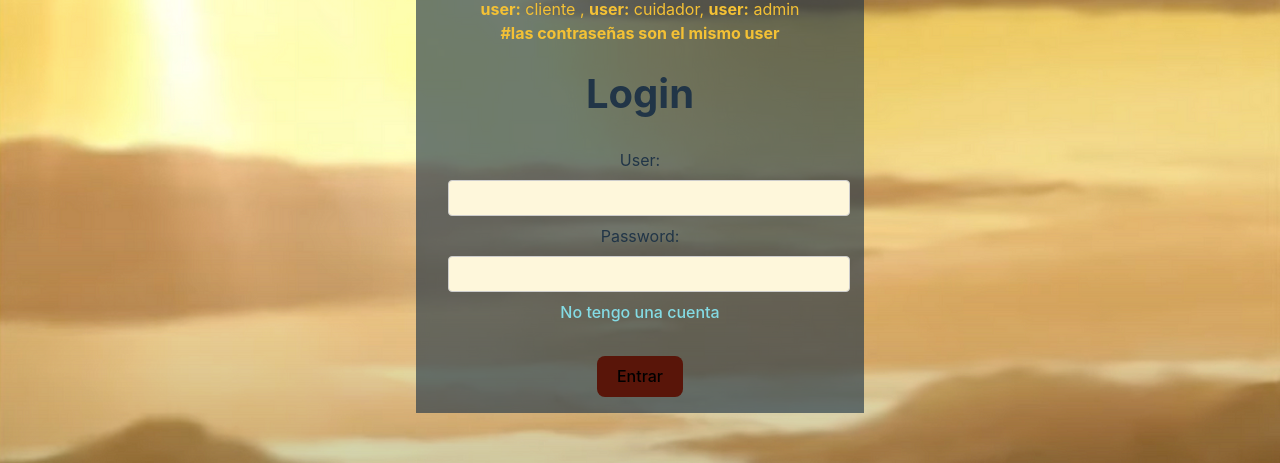
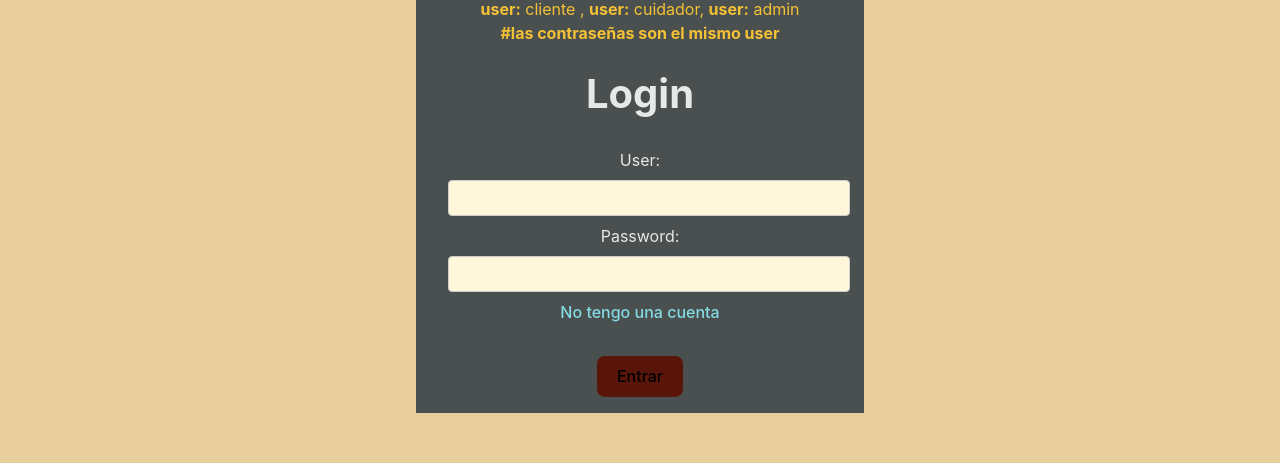
Before and after one commit to Fescobarl/AcarreosAppa, a React (Vite) app: page / in a window 1280 px wide. Shown: the part 270-733 px from the top of the page. Built offline with nearby package versions, Linux system fonts and the light colour scheme.

Commit message:
commit que no sirve de nada

```diff
--- a/src/App.css
+++ b/src/App.css
@@ -3,6 +3,71 @@
   margin: 0 auto;
   padding: 2rem;
   text-align: center;
+}
+:root {
+  font-family: Inter, system-ui, Avenir, Helvetica, Arial, sans-serif;
+  line-height: 1.5;
+  font-weight: 400;
+
+  color-scheme: light dark;
+  color: rgba(255, 255, 255, 0.87);
+  background-color: #e7ce9a;
+  background-repeat: no-repeat;
+  background-position: center;
+  background-size: cover;
+
+  font-synthesis: none;
+  text-rendering: optimizeLegibility;
+  -webkit-font-smoothing: antialiased;
+  -moz-osx-font-smoothing: grayscale;
+}
+
+.fondo{
+  background-color: #4a4f4f;
+}
+
+a {
+  font-weight: 500;
+  color: #84dbe4;
+  text-decoration: inherit;
+}
+a:hover {
+  color: #77c1c9;
+}
+
+body {
+  margin: 0;
+  display: flex;
+  place-items: center;
+  min-width: 320px;
+  min-height: 100vh;
+}
+
+h1 {
+  font-size: 2.5em;
+  line-height: 1.1;
+}
+.espacio{
+  margin-top: 2em;
+}
+.button {
+  border-radius: 8px;
+  border: 1px solid transparent;
+  padding: 0.6em 1.2em;
+  font-size: 1em;
+  font-weight: 500;
+  font-family: inherit;
+  background-color: #591509;
+  cursor: pointer;
+  transition: border-color 0.25s;
+  margin-bottom: 1em;
+}
+.button:hover {
+  border-color: #f9f9f9;
+}
+.button:focus,
+.button:focus-visible {
+  outline: 4px auto -webkit-focus-ring-color;
 }
 
 .nota{
@@ -69,13 +134,3 @@ input {
 .read-the-docs {
   color: #888;
 }
-
-@media screen and (min-width: 768px) {
-  .card {
-    display: flex;
-    gap: 2em;
-    align-items: center;
-    justify-content: center;
-  }
-
-}
--- /dev/null
+++ b/src/cliente.css
@@ -0,0 +1,5 @@
+.nav{
+    display: block  ;
+    justify-items: space-around;
+    color: black;
+}
--- a/src/paginas/App.tsx
+++ /dev/null
@@ -1,19 +0,0 @@
-import viteLogo from '/vite.svg'
-import '../App.css'
-
-function App() {
-
-  return (
-    <>
-      <div>
-        <a href="https://vite.dev" target="_blank">
-          <img src={viteLogo} className="logo" alt="Vite logo" />
-        </a>
-      </div>
-      <h1>CLIENTE</h1>
-
-    </>
-  )
-}
-
-export default App
--- a/src/paginas/admin.tsx
+++ b/src/paginas/admin.tsx
@@ -1,5 +1,5 @@
 import viteLogo from '/vite.svg'
-import '../App.css'
+
 
 function Admin() {
 
--- /dev/null
+++ b/src/paginas/cliente.tsx
@@ -0,0 +1,17 @@
+
+
+function Cliente() {
+
+  return (
+    <>
+      <nav className='nav'>
+        <a className='nav-item'>Rastrear acarreo</a>
+        <a className='nav-item'>Realizar acarreo</a>
+        <a className='nav-item'>Nosotros</a>
+      </nav>
+
+    </>
+  )
+}
+
+export default Cliente
--- a/src/paginas/cuidador.tsx
+++ b/src/paginas/cuidador.tsx
@@ -1,5 +1,5 @@
 import viteLogo from '/vite.svg'
-import '../App.css'
+
 
 function Cuidador() {
 
--- a/src/paginas/login.tsx
+++ b/src/paginas/login.tsx
@@ -14,7 +14,7 @@ function Login() {
     e.preventDefault();
     if (user === 'cliente' && password === 'cliente') {
       auth.isAuth = true;
-      setRedirectTo('/app');
+      setRedirectTo('/cliente');
     } else if (user === 'cuidador' && password === 'cuidador') {
       auth.isAuth = true;
       setRedirectTo('/cuidador'); // Asume que existe esta ruta
--- /dev/null
+++ b/src/prueba.css
@@ -0,0 +1,46 @@
+body{
+    background-color: #e7ce9a;
+    font-family: 'Roboto', sans-serif;
+    padding: 2rem;
+
+}
+
+.fondo{
+    display: flex;
+    flex-direction: column;
+    background-color: #4a4f4f;
+    min-height: 100vh;
+    justify-content: center;
+    align-items: center;
+}
+
+.logo {
+    height: 6em;
+    padding: 1em;
+    will-change: filter;
+    transition: filter 300ms;
+  }
+  .logo:hover {
+    filter: drop-shadow(0 0 2em #591509);
+  }
+  .logo.react:hover {
+    filter: drop-shadow(0 0 2em #936F50);
+  }
+
+.form{
+    display: flex;
+    flex-direction: column;
+    align-items: center;
+    gap: 1em;
+}
+
+input {
+    width: 100%;
+    padding: 0.5em;
+    border: 1px solid #ccc;
+    border-radius: 0.25em;
+    font-size: 1em;
+    margin-bottom: 0.5em;
+    background-color: #FEF7DB;
+    color: #000;
+  }
```
Also changed, not shown: src/main.tsx (+6 -7 lines).
